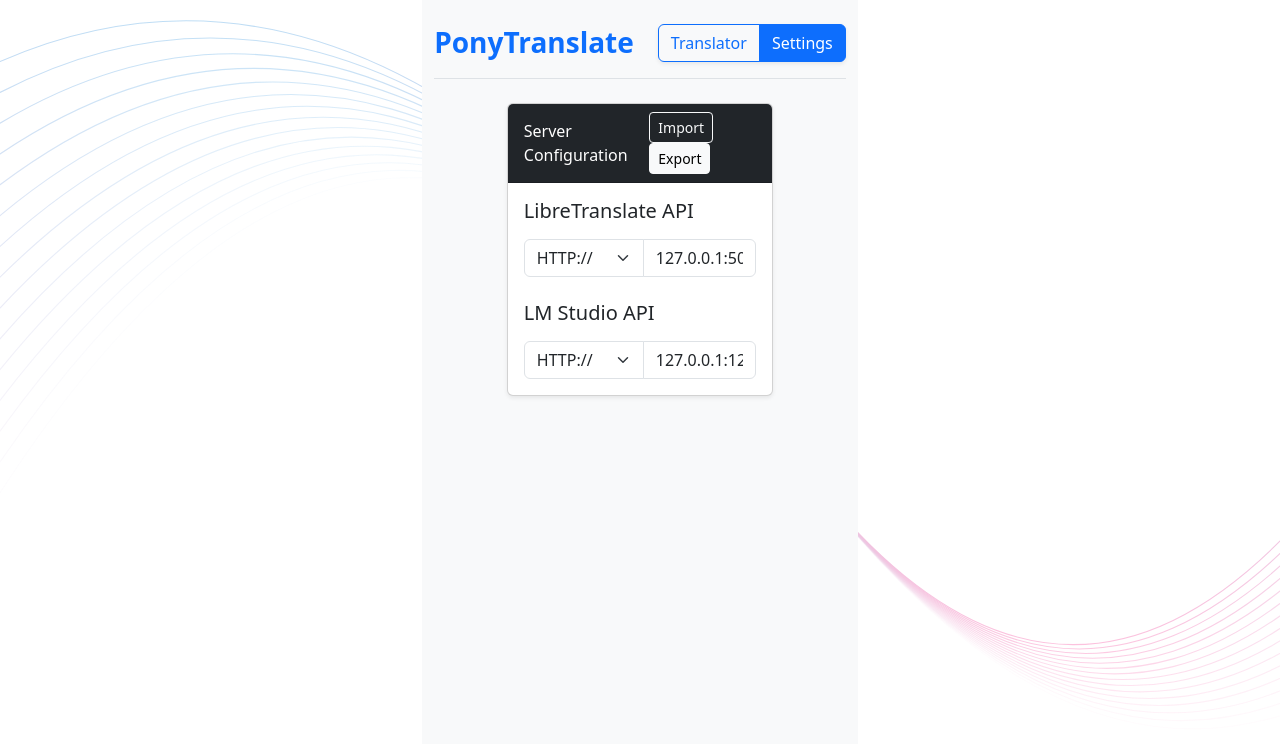
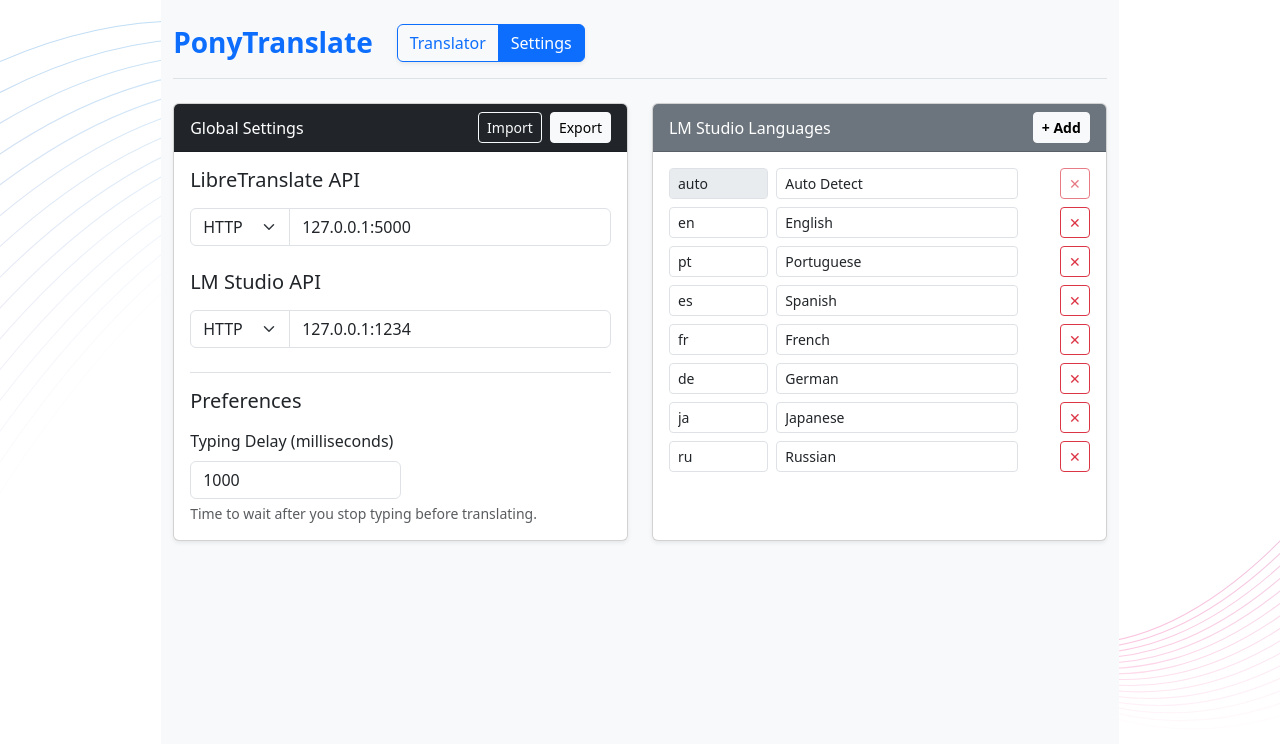
Before and after one commit to Pony-House/Tiny-Pony-Translator, a React (Vite) app: page / in a window 1280 px wide. Both pictures are taken after a click on the button "Settings". Shown: the top 744 px of the page. Built offline with nearby package versions, Linux system fonts and the light colour scheme; no server answers.

Commit message:
New settings added into the page.

```diff
--- a/src/renderer/src/App.jsx
+++ b/src/renderer/src/App.jsx
@@ -2,6 +2,7 @@
 import 'bootstrap/dist/css/bootstrap.min.css';
 import Settings from './components/Settings';
 import Translator from './components/Translator';
+import { LM_HARDCODED_LANGUAGES } from './utils/defaultValues';
 
 export default function App() {
   /**
@@ -12,7 +13,11 @@
     const savedConfig = localStorage.getItem('appConfig');
     if (savedConfig) {
       try {
-        return JSON.parse(savedConfig);
+        /** @type {import('./components/Settings').SettingsParams} */
+        const parsed = JSON.parse(savedConfig);
+        if (!parsed.typingDelay) parsed.typingDelay = 1000;
+        if (!parsed.lmLanguages) parsed.lmLanguages = LM_HARDCODED_LANGUAGES;
+        return parsed;
       } catch {
         // Fallback to default if JSON is corrupted
       }
@@ -20,6 +25,8 @@
     return {
       libre: { protocol: 'http', ip: '127.0.0.1:5000' },
       lmstudio: { protocol: 'http', ip: '127.0.0.1:1234' },
+      typingDelay: 1000,
+      lmLanguages: LM_HARDCODED_LANGUAGES,
     };
   };
 
--- a/src/renderer/src/components/Settings.jsx
+++ b/src/renderer/src/components/Settings.jsx
@@ -14,7 +14,17 @@
  */
 
 /**
- * @typedef {{ libre: LibreConfig; lmstudio: LmStudioConfig }} SettingsParams
+ * @typedef {Object} LanguageEntry
+ * @property {string} code
+ * @property {string} name
+ */
+
+/**
+ * @typedef {Object} SettingsParams
+ * @property {LibreConfig} libre
+ * @property {LmStudioConfig} lmstudio
+ * @property {number} typingDelay
+ * @property {LanguageEntry[]} lmLanguages
  */
 
 /**
@@ -65,11 +75,8 @@
         const parsedData = JSON.parse(event.target.result);
 
         // Handle server config
-        if (parsedData.servers && parsedData.servers.libre && parsedData.servers.lmstudio) {
+        if (parsedData.servers && parsedData.servers.libre) {
           setConfig(parsedData.servers);
-        } else if (parsedData.libre && parsedData.lmstudio) {
-          // Fallback for the older structure just in case
-          setConfig({ libre: parsedData.libre, lmstudio: parsedData.lmstudio });
         }
 
         // Handle prompts directly to localStorage
@@ -90,12 +97,41 @@
     if (fileInputRef.current) fileInputRef.current.value = '';
   };
 
+  /**
+   * @param {number} index
+   * @param {'code' | 'name'} field
+   * @param {string} value
+   * @returns {void}
+   */
+  const handleLanguageChange = (index, field, value) => {
+    const newLangs = [...config.lmLanguages];
+    newLangs[index][field] = value;
+    setConfig({ ...config, lmLanguages: newLangs });
+  };
+
+  /**
+   * @returns {void}
+   */
+  const addLanguage = () => {
+    setConfig({ ...config, lmLanguages: [...config.lmLanguages, { code: '', name: '' }] });
+  };
+
+  /**
+   * @param {number} index
+   * @returns {void}
+   */
+  const removeLanguage = (index) => {
+    const newLangs = config.lmLanguages.filter((_, i) => i !== index);
+    setConfig({ ...config, lmLanguages: newLangs });
+  };
+
   return (
-    <div className="row justify-content-center">
-      <div className="col-md-8">
-        <div className="card shadow-sm mb-4">
+    <div className="row g-4">
+      {/* Left Column: Network & Preferences */}
+      <div className="col-md-6">
+        <div className="card shadow-sm h-100">
           <div className="card-header bg-dark text-white d-flex justify-content-between align-items-center">
-            <span>Server Configuration</span>
+            <span>Global Settings</span>
             <div>
               <input
                 type="file"
@@ -120,14 +156,14 @@
             <div className="input-group mb-4">
               <select
                 className="form-select flex-grow-0"
-                style={{ width: '120px' }}
+                style={{ width: '100px' }}
                 value={config.libre.protocol}
                 onChange={(e) =>
                   setConfig({ ...config, libre: { ...config.libre, protocol: e.target.value } })
                 }
               >
-                <option value="http">HTTP://</option>
-                <option value="https">HTTPS://</option>
+                <option value="http">HTTP</option>
+                <option value="https">HTTPS</option>
               </select>
               <input
                 type="text"
@@ -141,10 +177,10 @@
             </div>
 
             <h5 className="mb-3">LM Studio API</h5>
-            <div className="input-group">
+            <div className="input-group mb-4">
               <select
                 className="form-select flex-grow-0"
-                style={{ width: '120px' }}
+                style={{ width: '100px' }}
                 value={config.lmstudio.protocol}
                 onChange={(e) =>
                   setConfig({
@@ -153,8 +189,8 @@
                   })
                 }
               >
-                <option value="http">HTTP://</option>
-                <option value="https">HTTPS://</option>
+                <option value="http">HTTP</option>
+                <option value="https">HTTPS</option>
               </select>
               <input
                 type="text"
@@ -166,6 +202,64 @@
                 }
               />
             </div>
+
+            <h5 className="mb-3 border-top pt-3">Preferences</h5>
+            <label className="form-label">Typing Delay (milliseconds)</label>
+            <input
+              type="number"
+              className="form-control w-50"
+              value={config.typingDelay}
+              onChange={(e) =>
+                setConfig({ ...config, typingDelay: parseInt(e.target.value) || 1000 })
+              }
+            />
+            <div className="form-text">Time to wait after you stop typing before translating.</div>
+          </div>
+        </div>
+      </div>
+
+      {/* Right Column: LM Languages */}
+      <div className="col-md-6">
+        <div className="card shadow-sm h-100">
+          <div className="card-header bg-secondary text-white d-flex justify-content-between align-items-center">
+            <span>LM Studio Languages</span>
+            <button className="btn btn-sm btn-light fw-bold" onClick={addLanguage}>
+              + Add
+            </button>
+          </div>
+          <div className="card-body" style={{ maxHeight: '60vh', overflowY: 'auto' }}>
+            {config.lmLanguages.map((lang, index) => (
+              <div key={index} className="row g-2 mb-2 align-items-center">
+                <div className="col-3">
+                  <input
+                    type="text"
+                    className="form-control form-control-sm"
+                    placeholder="Code (e.g. en)"
+                    value={lang.code}
+                    onChange={(e) => handleLanguageChange(index, 'code', e.target.value)}
+                    disabled={lang.code === 'auto'}
+                  />
+                </div>
+                <div className="col-7">
+                  <input
+                    type="text"
+                    className="form-control form-control-sm"
+                    placeholder="Name (e.g. English)"
+                    value={lang.name}
+                    onChange={(e) => handleLanguageChange(index, 'name', e.target.value)}
+                  />
+                </div>
+                <div className="col-2 text-end">
+                  <button
+                    className="btn btn-sm btn-outline-danger"
+                    onClick={() => removeLanguage(index)}
+                    disabled={lang.code === 'auto'}
+                  >
+                    ✕
+                  </button>
+                </div>
+              </div>
+            ))}
           </div>
         </div>
       </div>
--- a/src/renderer/src/components/Translator.jsx
+++ b/src/renderer/src/components/Translator.jsx
@@ -1,10 +1,6 @@
 import { useState, useEffect, useRef } from 'react';
 import Prompts from '../components/ai/Prompts';
-import {
-  DEFAULT_LM_INSTRUCTION,
-  DEFAULT_LM_AUTO_INSTRUCTION,
-  LM_HARDCODED_LANGUAGES,
-} from '../utils/defaultValues';
+import { DEFAULT_LM_INSTRUCTION, DEFAULT_LM_AUTO_INSTRUCTION } from '../utils/defaultValues';
 
 /**
  * @param {Object} options
@@ -201,7 +197,10 @@
 
     if (apiMode === 'libre' && libreLanguages.length > 0) {
       if (typingTimeoutRef.current) clearTimeout(typingTimeoutRef.current);
-      typingTimeoutRef.current = setTimeout(() => executeTranslation(value), 1000);
+      typingTimeoutRef.current = setTimeout(
+        () => executeTranslation(value),
+        config.typingDelay || 1000,
+      );
     }
   };
 
@@ -231,7 +230,7 @@
   /** @type {boolean} */
   const isLibreEmpty = apiMode === 'libre' && libreLanguages.length === 0;
   /** @type {Array} */
-  const currentLanguages = apiMode === 'libre' ? libreLanguages : LM_HARDCODED_LANGUAGES;
+  const currentLanguages = apiMode === 'libre' ? libreLanguages : config.lmLanguages;
   /** @type {Array} */
   const targetLanguagesList = currentLanguages.filter((l) => l.code !== 'auto');
 
```
Also changed, not shown: src/main/index.js (+52 -22 lines).
